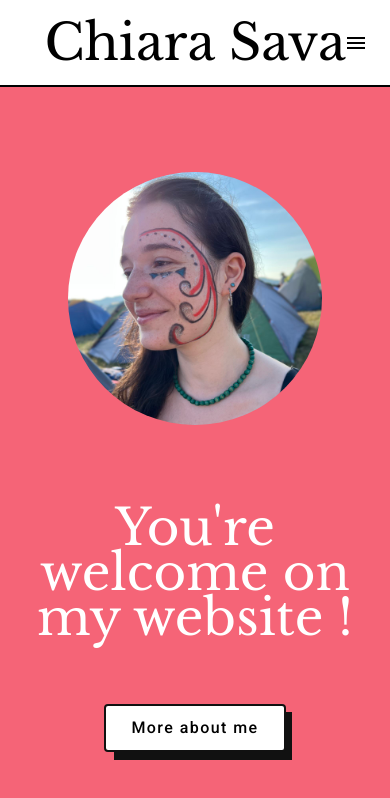
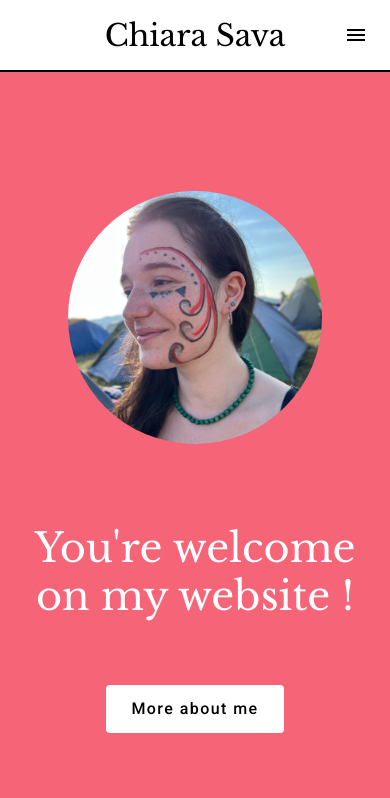
Before and after one commit to ctrlVnt/ctrlvnt.github.io, an Angular app: page / in a window 390 px wide. Shown: the top 798 px of the page. Built offline with nearby package versions, Linux system fonts and the light colour scheme; a web font is replaced by a local one.

Commit message:
line title

```diff
--- a/src/app/components/navbar/navbar.component.css
+++ b/src/app/components/navbar/navbar.component.css
@@ -79,6 +79,7 @@ button[mat-button]:hover {
     }
 
     .logo{
+        font-size: 30px;
         margin-left: 0;
     }
 
@@ -89,6 +90,7 @@ button[mat-button]:hover {
 
     nav {
         height: auto;
+        align-content: center;
         padding: 0px;
         padding-block: 10px;
         min-height: 50px;
--- a/src/app/pages/home/home.css
+++ b/src/app/pages/home/home.css
@@ -36,7 +36,7 @@ h1{
     font-family: "Libre Baskerville", serif;
     font-size: 90px;
     margin-bottom: 60px;
-    line-height: 90%;
+    line-height: 120%;
     color: #fff;
     text-align: center;
     padding-inline: 20px;
@@ -484,10 +484,6 @@ app-contactform{
     .about-me-button{
         margin-top: 5%;
         align-items: center;
-        background-color: #fff;
-        border: 2px solid #111;
-        box-sizing: border-box;
-        color: #111;
         cursor: pointer;
         display: flex;
         font-size: 16px;
@@ -496,26 +492,6 @@ app-contactform{
         line-height: 24px;
         max-width: 100%;
         padding: 0 25px;
-        position: relative;
-        text-align: center;
-        text-decoration: none;
-        user-select: none;
-        -webkit-user-select: none;
-        touch-action: manipulation;
-    }
-
-    .about-me-button:after {
-        background-color: #111;
-        content: "";
-        display: block;
-        height: 48px;
-        left: 0;
-        width: 100%;
-        position: absolute;
-        top: -2px;
-        transform: translate(8px, 8px);
-        transition: transform .2s ease-out;
-        z-index: -1;
     }
 
     .about-me-button:hover:after {
@@ -544,7 +520,7 @@ app-contactform{
     }
 
     h1{
-        font-size: 50px;
+        font-size: 40px;
         margin-bottom: 45px;
     }
     .grid {
```
